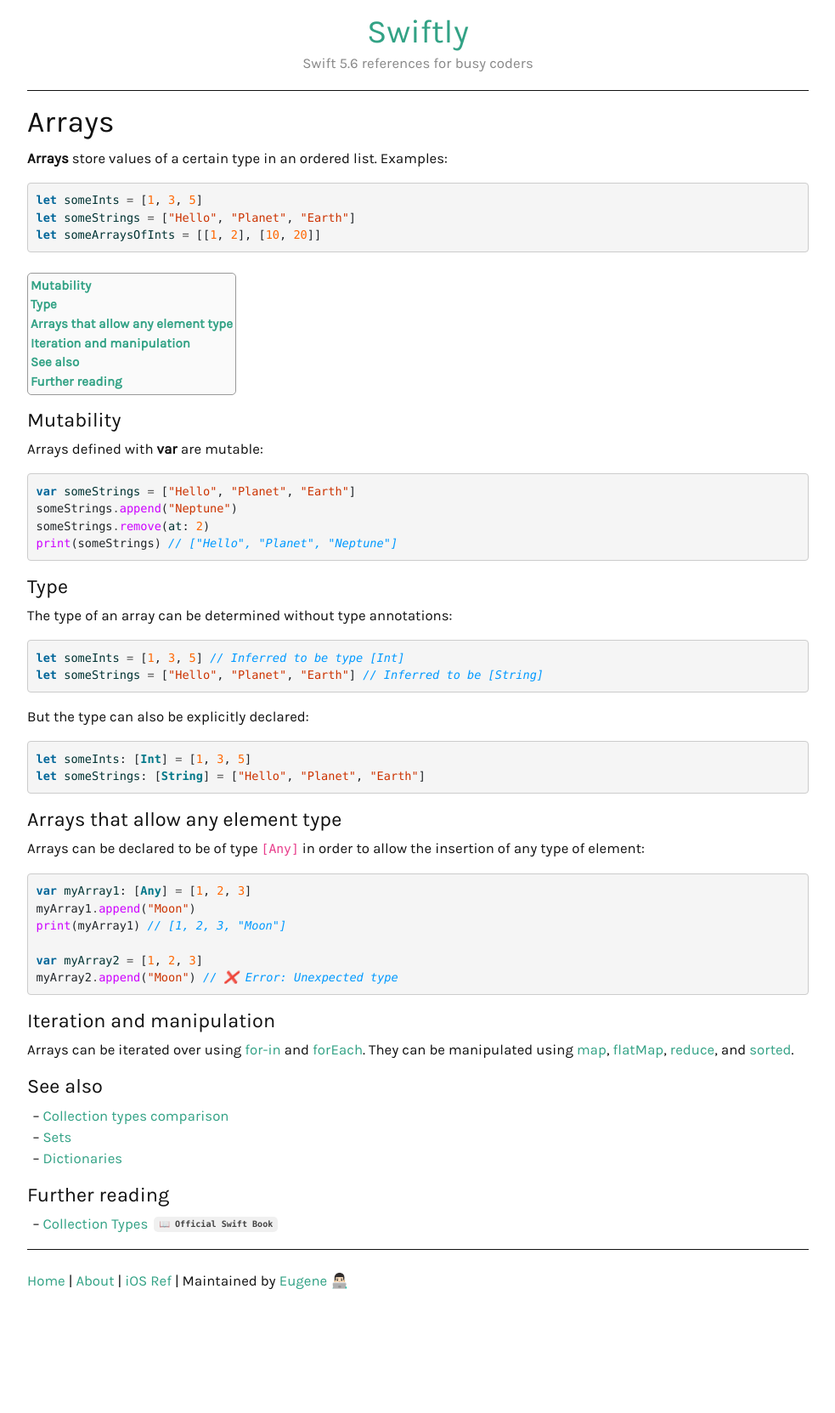
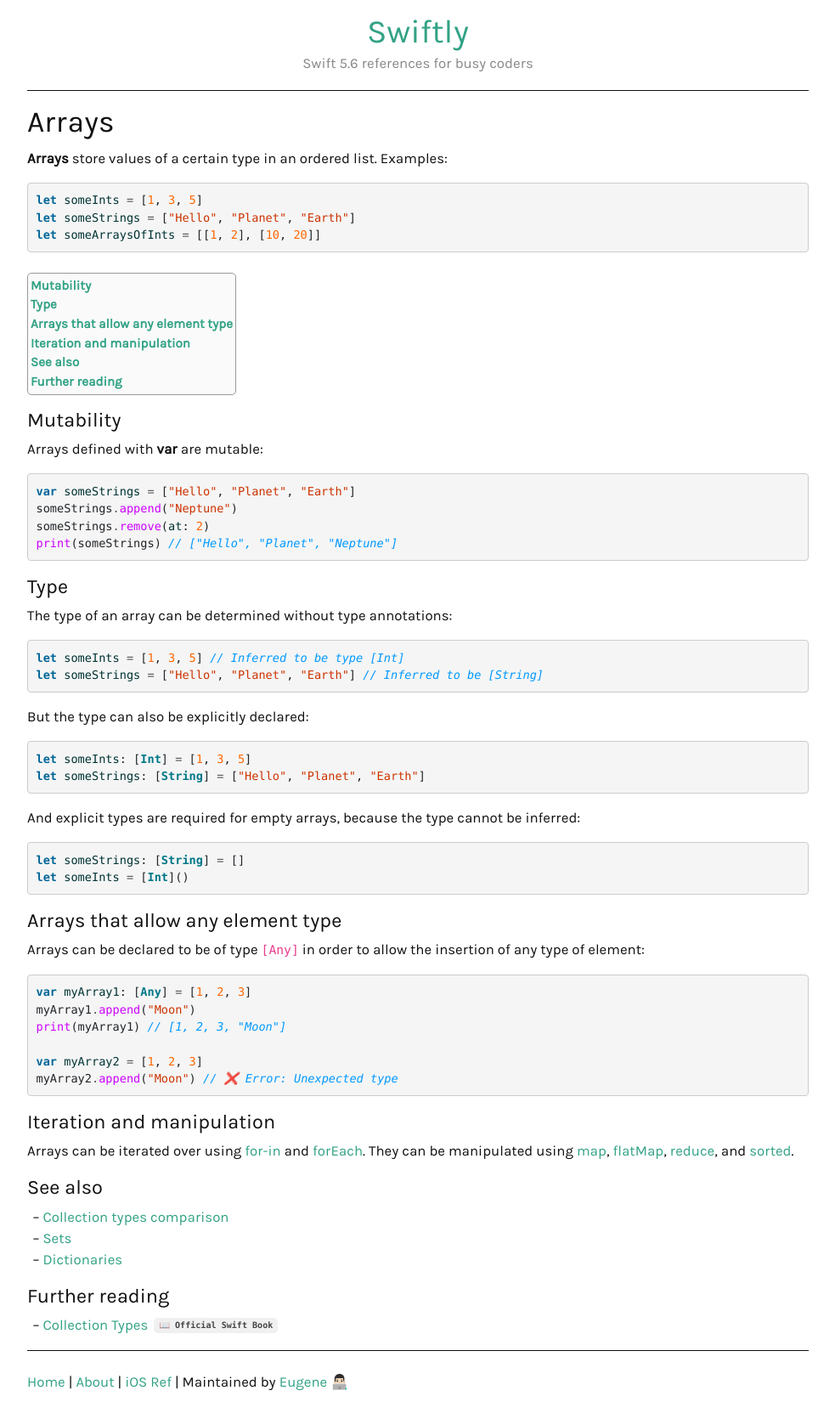
Before and after one commit to ebelinski/swiftly, a Jekyll site: the page built from _guides/arrays.md, in a window 1280 px wide. Shown: the whole page at 85% size, without its empty margins (148-1131 px from the left). Built offline with Jekyll 4.4.1, drawn with Linux system fonts in a browser that asks for light colours; comment, search, counter and statistics services are not loaded; before the commit the page ends 1544 px from its top, so only the background shows below that.

Commit message:
Added note about explicit types for empty arrays.

````diff
--- a/_guides/arrays.md
+++ b/_guides/arrays.md
@@ -47,6 +47,13 @@ let someInts: [Int] = [1, 3, 5]
 let someStrings: [String] = ["Hello", "Planet", "Earth"]
 ```
 
+And explicit types are required for empty arrays, because the type cannot be inferred:
+
+```swift
+let someStrings: [String] = []
+let someInts = [Int]()
+```
+
 ### Arrays that allow any element type
 
 Arrays can be declared to be of type `[Any]` in order to allow the insertion of any type of element:
````
